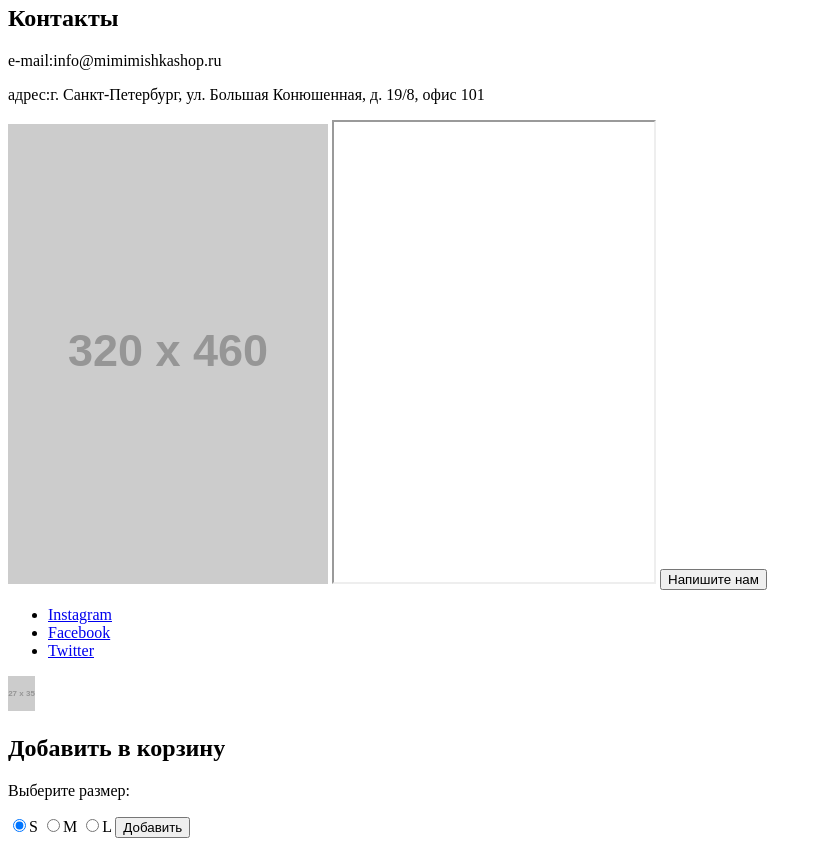
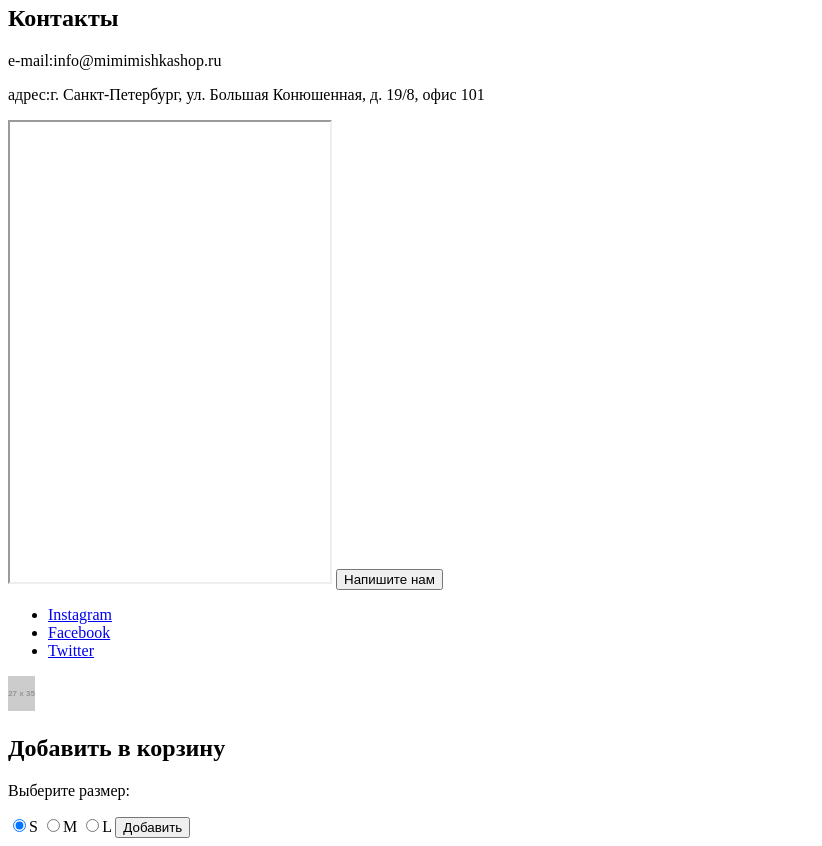
Before and after one commit to Kornerupin/619481-mishka, a website: page source/index.html in a window 1280 px wide. Shown: the part 1700-2546 px from the top of the page, without its empty margins (0-822 px from the left). Drawn offline with Linux system fonts and the light colour scheme; placeholder pictures from the web are drawn by us.

Commit message:
Убрал из разметки index.html изображение карты

```diff
--- a/source/index.html
+++ b/source/index.html
@@ -108,7 +108,6 @@
     <p class="contacts__adress"><span>адрес:</span>г. Санкт-Петербург,
       ул. Большая Конюшенная,
       д. 19/8, офис 101</p>
-    <img class="contacts__map-image" src="http://placehold.it/320x460" alt="" />
     <iframe class="contacts__map" width="320" height="460"></iframe>
     <button class="contacts__write" type="button">Напишите нам</button>
   </section>
```
